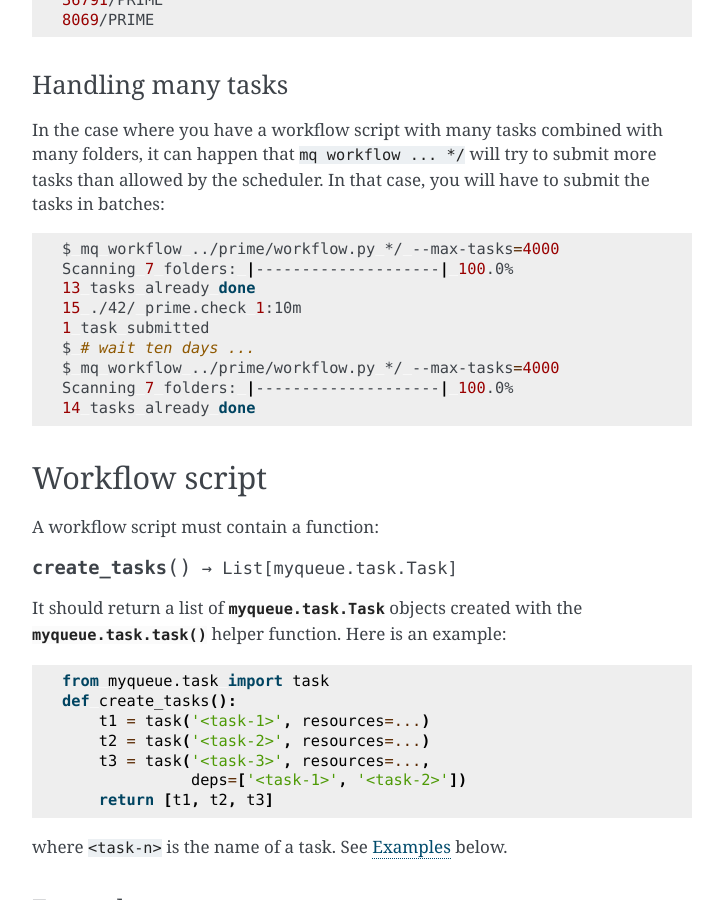
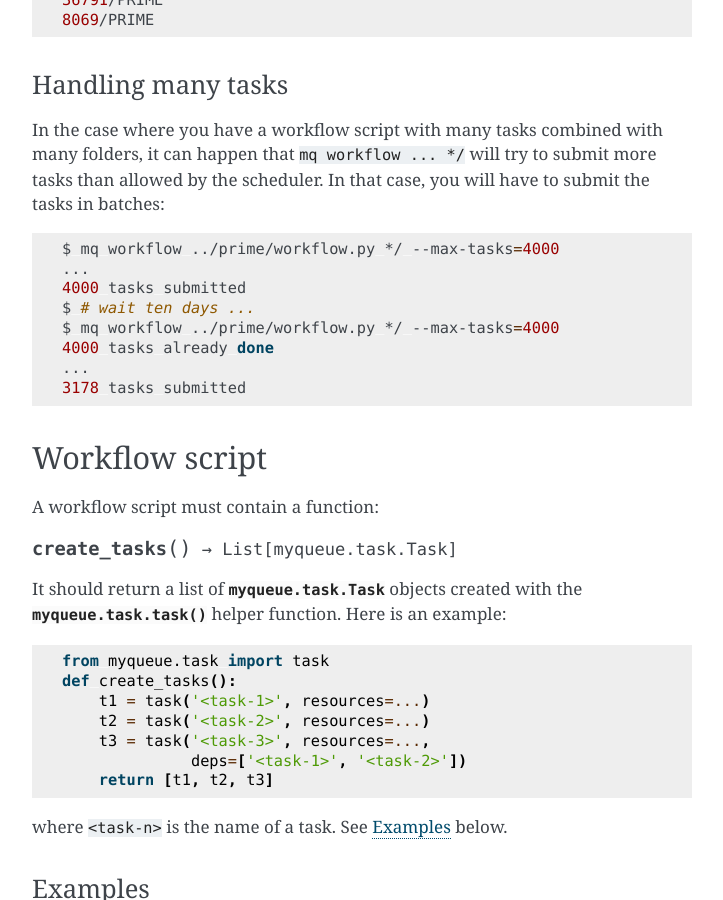
Before and after one commit to Yangxinsix/myqueue, a Sphinx documentation site: the page built from docs/workflows.rst, in a window 1280 px wide and 900 px high, scrolled down 3709 px. Shown: the whole window, without its empty margins (388-1111 px from the left). Built offline with Sphinx 7.4.7, drawn with Linux system fonts in a browser that asks for light colours.

Commit message:
Revert workflow doc change

```diff
--- a/docs/workflows.rst
+++ b/docs/workflows.rst
@@ -169,14 +169,13 @@ more tasks than allowed by the scheduler.  In that case, you will have to
 submit the tasks in batches::
 
     $ mq workflow ../prime/workflow.py */ --max-tasks=4000
-    Scanning 7 folders: |--------------------| 100.0%
-    13 tasks already done
-    15 ./42/ prime.check 1:10m
-    1 task submitted
+    ...
+    4000 tasks submitted
     $ # wait ten days ...
     $ mq workflow ../prime/workflow.py */ --max-tasks=4000
-    Scanning 7 folders: |--------------------| 100.0%
-    14 tasks already done
+    4000 tasks already done
+    ...
+    3178 tasks submitted
 
 
 .. _workflow script:
```
